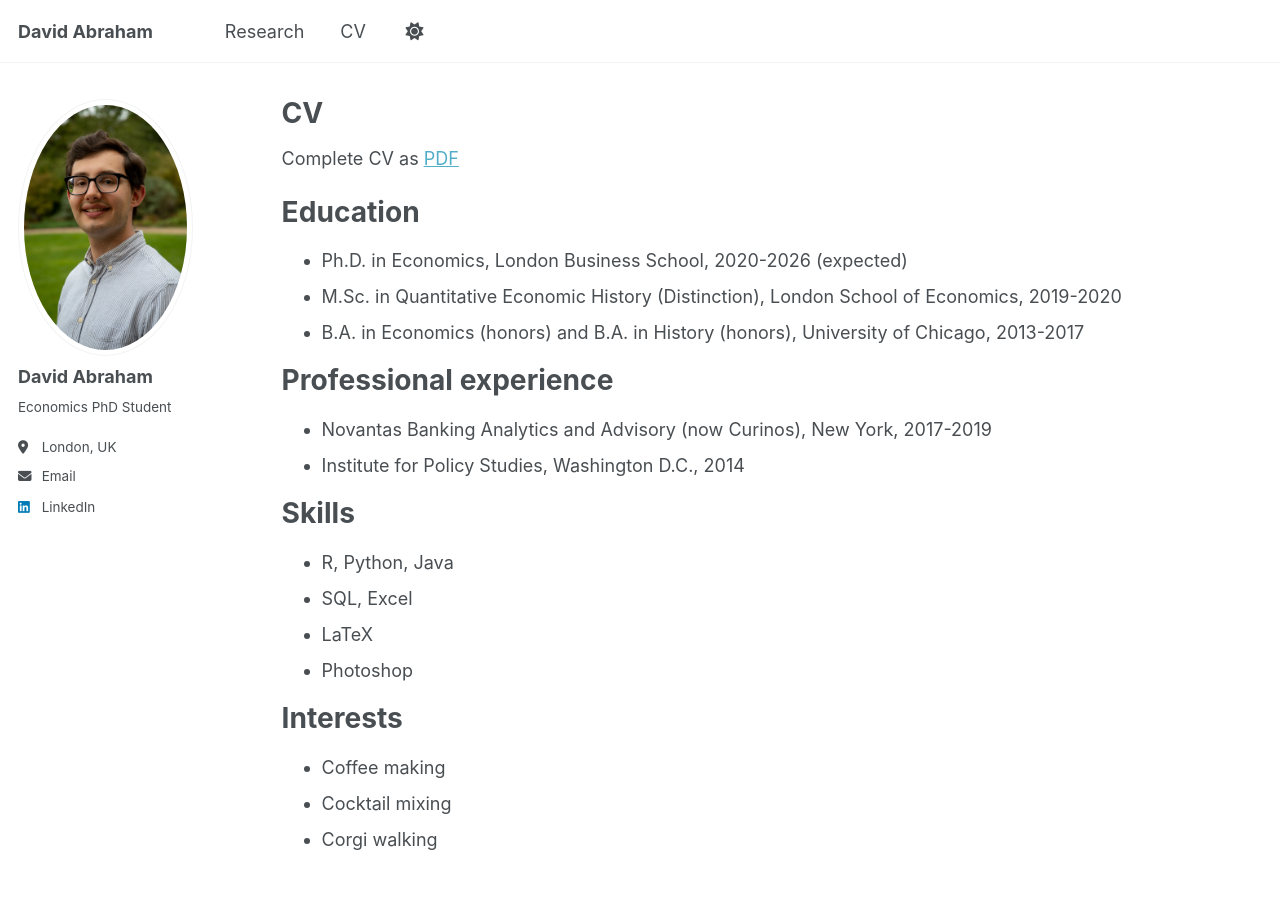
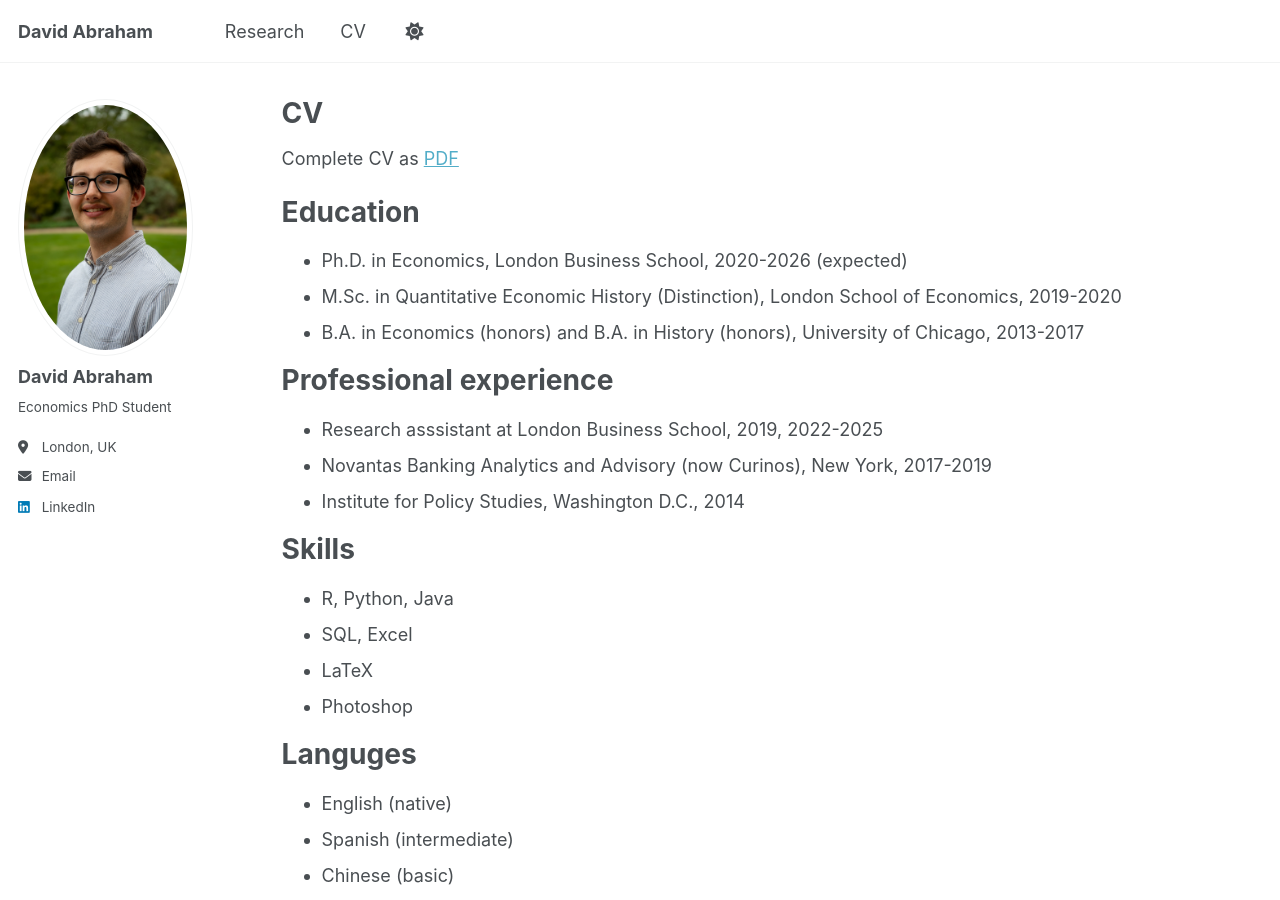
Before and after one commit to david-abraham-lbs/david-abraham-lbs.github.io, a Jekyll site: the page built from _pages/cv.md, in a window 1280 px wide and 900 px high. Built offline with Jekyll 4.4.1, drawn with Linux system fonts in a browser that asks for light colours.

Commit message:
Align with CV

```diff
--- a/_pages/cv.md
+++ b/_pages/cv.md
@@ -19,6 +19,7 @@ Education
 
 Professional experience
 ======
+* Research asssistant at London Business School, 2019, 2022-2025
 * Novantas Banking Analytics and Advisory (now Curinos), New York, 2017-2019
 * Institute for Policy Studies, Washington D.C., 2014
 
@@ -29,6 +30,12 @@ Skills
 * LaTeX
 * Photoshop
 
+Languges
+======
+* English (native)
+* Spanish (intermediate)
+* Chinese (basic)
+
 Interests
 ======
 * Coffee making
```
